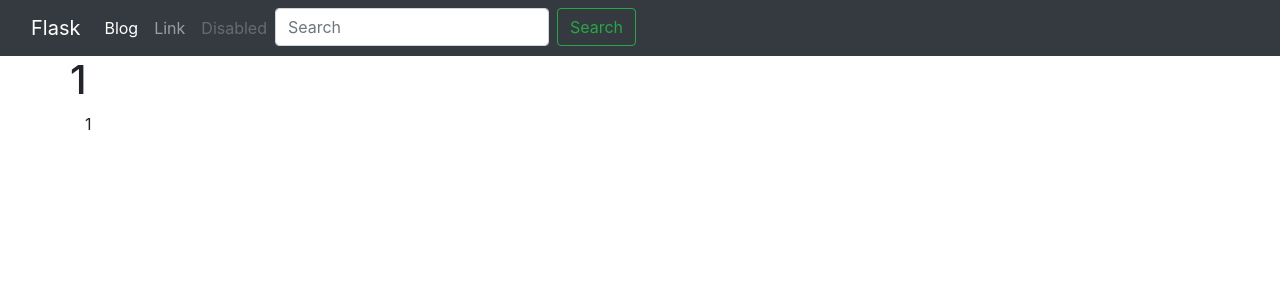
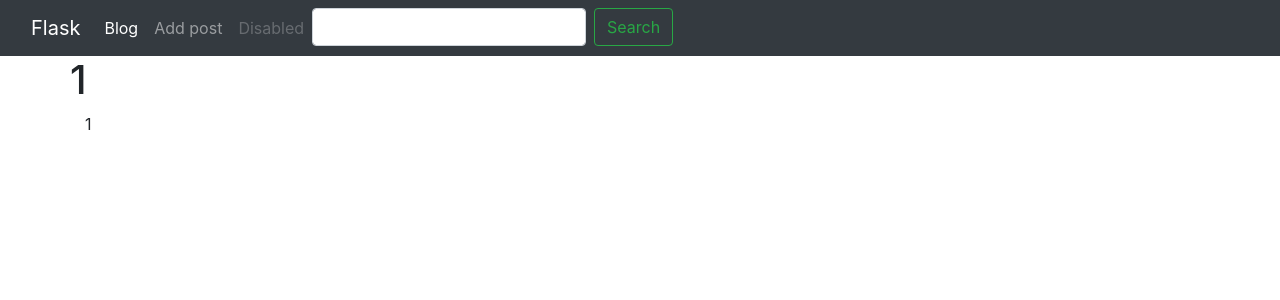
Before and after one commit to DmitriySmolin/blog-flask-v2, a Flask app: page /blog/1 in a window 1280 px wide. Shown: the top 300 px of the page. Run offline with Flask 2, Linux system fonts and the light colour scheme; data comes from the database, SQL or seed files in the repository; both versions use the stored data as it was after the commit; some libraries are stand-ins or nearby versions.

Commit message:
feat: add ыearch and create post form

```diff
--- a/posts/blueprint.py
+++ b/posts/blueprint.py
@@ -1,14 +1,43 @@
 from flask import Blueprint
 from flask import render_template
+from flask import redirect
+from flask import url_for
+from app import db
 from models import Post, Tag
+from flask import request
+from posts.forms import PostForm
 
 # Создание экземпляра Blueprint(название,путь,папка где хранятся шаблоны)
 posts = Blueprint('posts', __name__, template_folder='templates')
 
 
+@posts.route('/create', methods=['POST', 'GET'])
+def create_post():
+    form = PostForm()
+    if request.method == 'POST':
+        title = request.form['title']
+        body = request.form['body']
+        if title.strip() != '' and body.strip() != '':
+            try:
+                post = Post(title=title, body=body)
+                db.session.add(post)
+                db.session.commit()
+            except:
+                print('Something wrong...')
+
+            return redirect(url_for('posts.index'))
+
+    return render_template('posts/create_post.html', form=form)
+
+
 @posts.route('/')
 def index():
-    posts = Post.query.all()
+    search = request.args.get('search')
+    if search:
+        posts = Post.query.filter(Post.title.contains(search) | Post.body.contains(search)).all()
+    else:
+        posts = Post.query.order_by(Post.created.desc())
+
     return render_template('posts/index.html', posts=posts)
 
 
--- /dev/null
+++ b/posts/forms.py
@@ -0,0 +1,6 @@
+from wtforms import Form, StringField, TextAreaField
+
+
+class PostForm(Form):
+    title = StringField('Title')
+    body = TextAreaField('Body')
--- a/posts/templates/posts/post_detail.html
+++ b/posts/templates/posts/post_detail.html
@@ -11,7 +11,9 @@
 {% block content %}
 <div class="tags">
     {% for tag in tags %}
-    <a href="{{ url_for('posts.tag_detail',slug=tag.slug) }}"><span class="btn btn-primary">{{tag.name}}</span></a>
+    <a href="{{ url_for('posts.tag_detail',slug=tag.slug) }}">
+        <span class="btn btn-primary">{{tag.name}}</span>
+    </a>
     {% endfor %}
 </div>
 <div class="main-content">
--- a/templates/base.html
+++ b/templates/base.html
@@ -25,14 +25,15 @@
                         <a class="nav-link" href="{{url_for('posts.index')}}">Blog <span class="sr-only">(current)</span></a>
                     </li>
                     <li class="nav-item">
-                        <a class="nav-link" href="#">Link</a>
+                        <a class="nav-link" href="/blog/create">Add post</a>
                     </li>
                     <li class="nav-item">
                         <a class="nav-link disabled" href="#" tabindex="-1" aria-disabled="true">Disabled</a>
                     </li>
                     <li class="nav-item">
-                        <form class="form-inline my-2 my-lg-0">
-                            <input class="form-control mr-sm-2" type="search" placeholder="Search" aria-label="Search">
+                        <form class="form-inline my-2 my-lg-0" method="GET">
+                            <input class="form-control mr-sm-2" type="search" placeholder="Search" aria-label="Search"
+                                   name="search" value=" {{request.args.get('search','')}} ">
                             <button class="btn btn-outline-success my-2 my-sm-0" type="submit">Search</button>
                         </form>
                     </li>
```
Also changed, not shown: posts/templates/posts/create_post.html (added, +27 -0 lines), test1.db.
